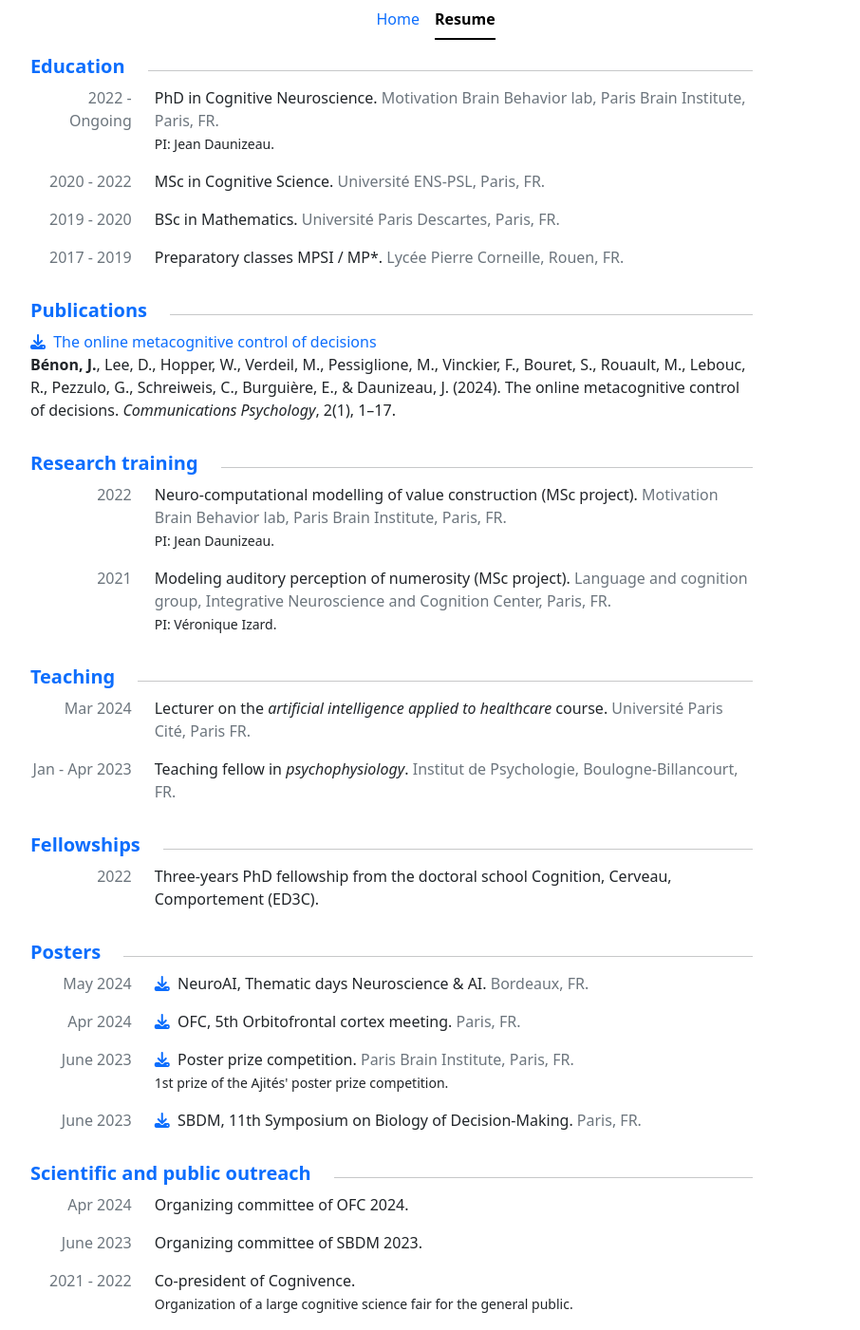
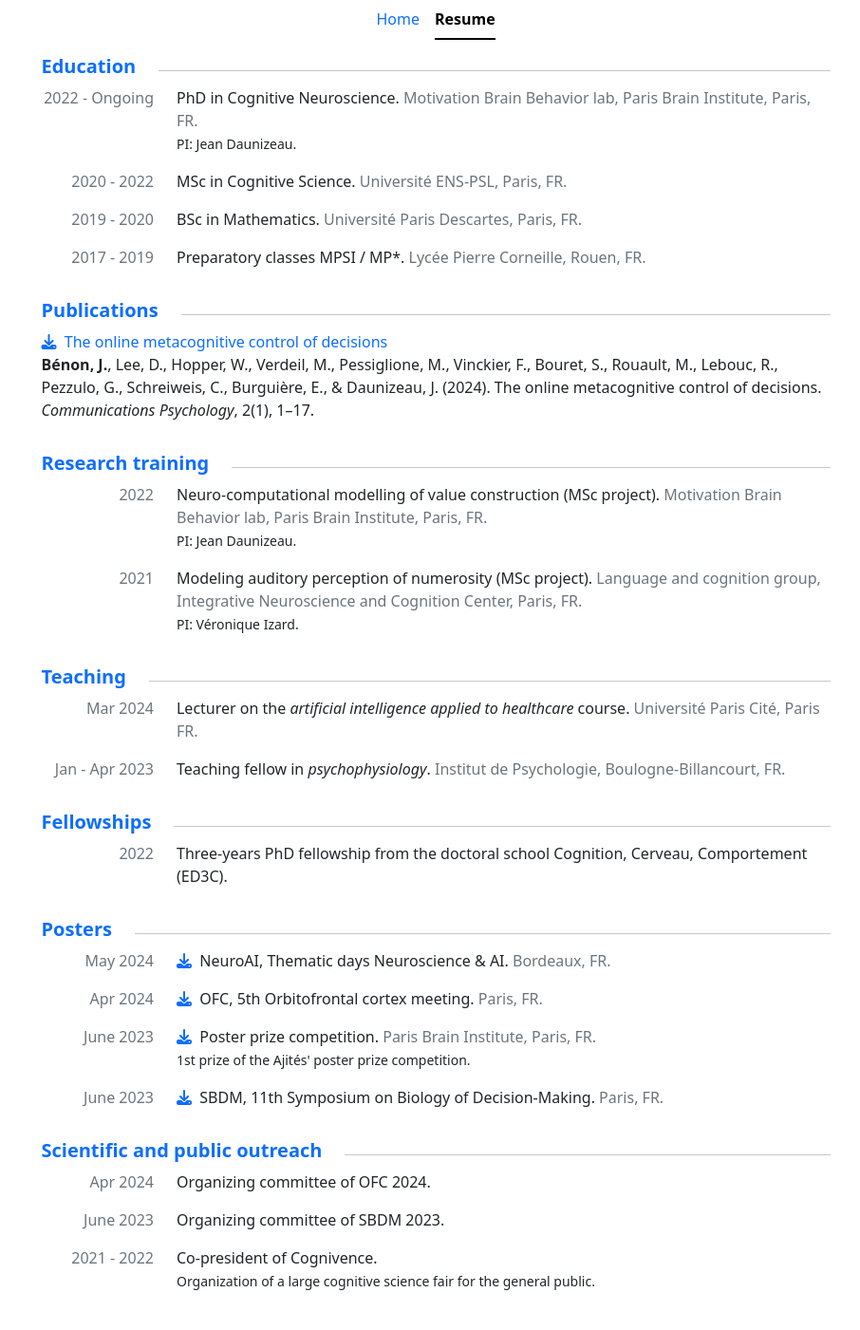
Before and after one commit to jbenon/jbenon.github.io, a Jekyll site: the page built from resume.html, in a window 1280 px wide. Shown: the whole page at 95% size, without its empty margins (181-1087 px from the left). Built offline with Jekyll 4.4.1, drawn with Linux system fonts in a browser that asks for light colours; nearby versions of some CDN libraries; after the commit the page ends 1377 px from its top, so only the background shows below that.

Commit message:
Back to no margin because wtf is it not working

```diff
--- a/resume.html
+++ b/resume.html
@@ -8,9 +8,6 @@ layout: default
     <a class="nav-link" aria-current="page" href="index.html">Home</a>
     <a class="nav-link active" aria-current="page">Resume</a>
   </nav>
-
-  <!-- Emebed everything to have left/right margins -->
-  <div class="col-11">
 
   <!-- Resume header when printing only-->
   <div class="row justify-content-center d-none d-print-block">
@@ -123,5 +120,3 @@ layout: default
   {% endfor %}
 
 </div>
-
-</div>
```
Lines whose indentation alone changed are shown as unchanged.
